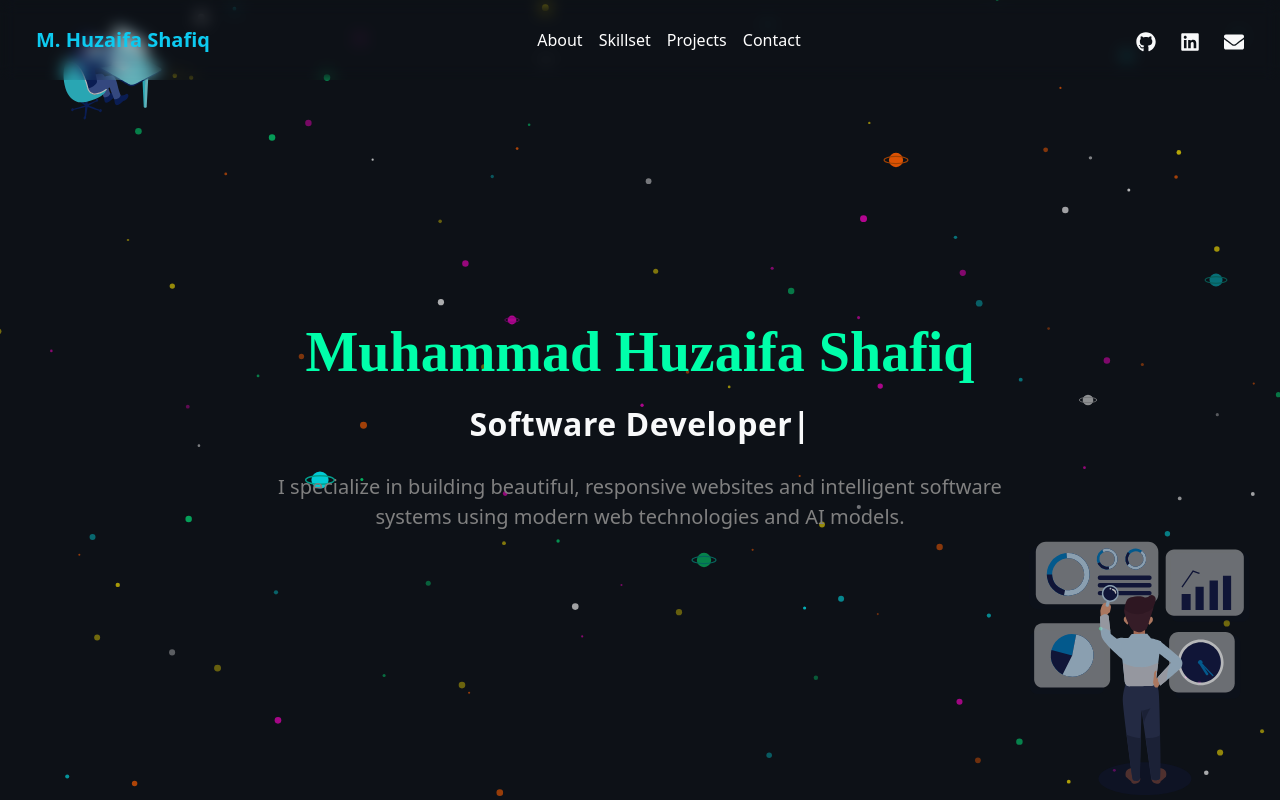
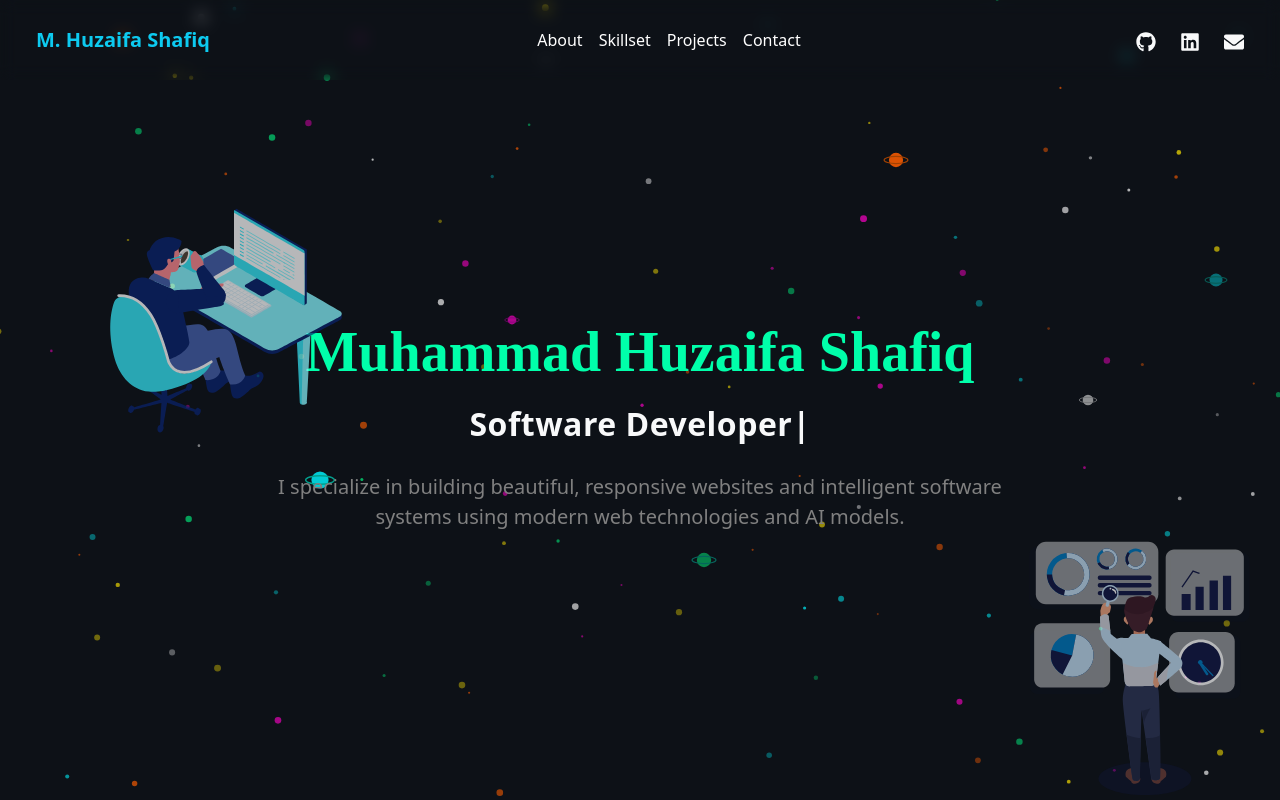
Before and after one commit to huzaifa-006/Portfolio, a React (Vite) app: page / in a window 1280 px wide. Shown: the top 800 px of the page. Built offline with nearby package versions, Linux system fonts and the light colour scheme.

Commit message:
Added another bg-element on top left

```diff
--- a/src/components/AnimatedBackground.jsx
+++ b/src/components/AnimatedBackground.jsx
@@ -98,10 +98,10 @@ export default function AnimatedBackground() {
       {/* Animated Lottie Person at Laptop (Top Left) */}
       <div style={{
         position: 'fixed',
-        top: 0,
-        left: 0,
-        width: '220px',
-        maxWidth: '40vw',
+        top: '150px',
+        left: '-40px',
+        width: '520px',
+        maxWidth: '80vw',
         zIndex: 0,
         opacity: 0.7,
         pointerEvents: 'none',
```
